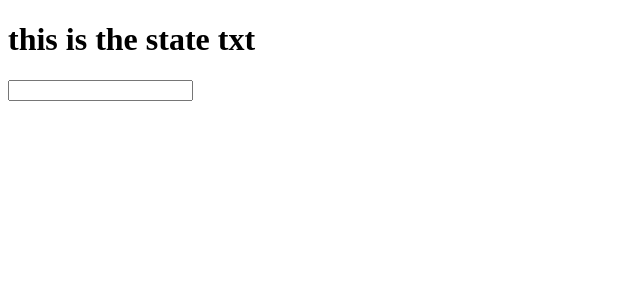
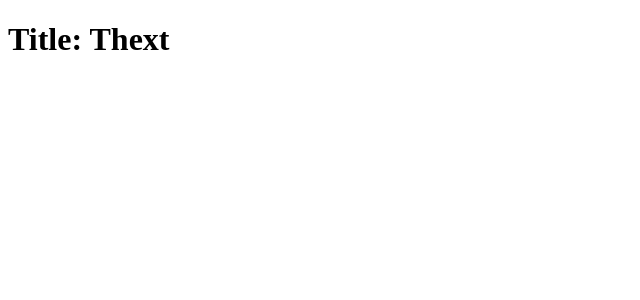
Before and after one commit to u3133382danielparsons/react-egghead, a React (Create React App) app: page / in a window 1280 px wide. Shown: the top 300 px of the page, without its empty margins (0-640 px from the left). Built offline with nearby package versions, Linux system fonts and the light colour scheme.

Commit message:
Error handling on props

```diff
--- a/src/App.js
+++ b/src/App.js
@@ -1,25 +1,25 @@
 import React from 'react'
 
 class App extends React.Component {
-  constructor(){
-    super()
-    this.state = {
-      txt: 'this is the state txt'
-    }
-  }
-  update(e){
-    this.setState({txt: e.target.value})
-  }
+
   render(){
     return(
-      <div>
-        <h1>{this.state.txt}</h1>
-        <Widget update={this.update.bind(this)} />
-      </div>
+      <Title text="Thext" />
     )
   }
 }
 
-const Widget = (props =>
-   <input type="text" onChange={props.update} />)
+const Title = (props) => <h1>Title: {props.text}</h1>
+
+Title.propTypes = {
+  text(props, propName, component){
+    if(!(propName in props)){
+      return new Error(`missing ${propName}`)
+    }
+    if(props[propName].length < 6){
+      return new Error(`${propName} was too short`)
+    }
+  }
+}
+
 export default App
```
